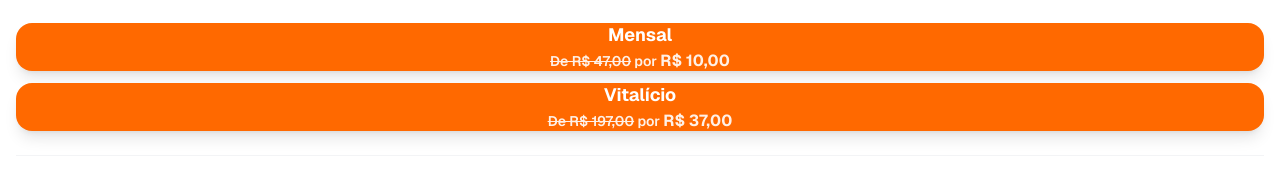
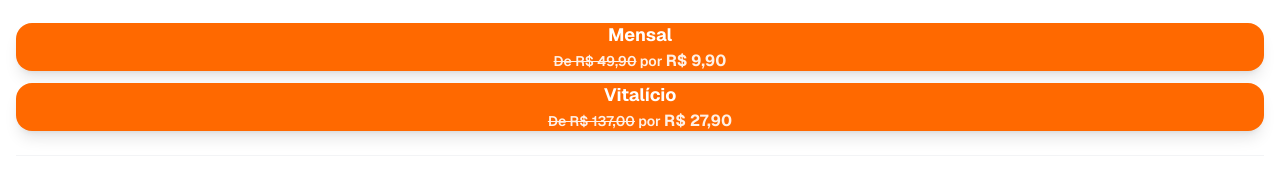
Before and after one commit to Loughann/HOTFOI, a Next.js app: page / in a window 1280 px wide. Both pictures are taken after a click on the button "Sim, sou maior de 18". Shown: the part 530-711 px from the top of the page. Built offline with nearby package versions, Linux system fonts and the light colour scheme.

Commit message:
first commit

```diff
--- a/app/profile-page-client.tsx
+++ b/app/profile-page-client.tsx
@@ -192,8 +192,8 @@ export default function ProfilePageClient() {
               <div className="text-center">
                 <div className="text-lg font-bold">Mensal</div>
                 <div className="text-sm opacity-90">
-                  <span className="line-through">De R$ 47,00</span> por{" "}
-                  <span className="text-base font-bold">R$ 10,00</span>
+                  <span className="line-through">De R$ 49,90</span> por{" "}
+                  <span className="text-base font-bold">R$ 9,90</span>
                 </div>
               </div>
             </Button>
@@ -205,8 +205,8 @@ export default function ProfilePageClient() {
               <div className="text-center">
                 <div className="text-lg font-bold">Vitalício</div>
                 <div className="text-sm opacity-90">
-                  <span className="line-through">De R$ 197,00</span> por{" "}
-                  <span className="text-base font-bold">R$ 37,00</span>
+                  <span className="line-through">De R$ 137,00</span> por{" "}
+                  <span className="text-base font-bold">R$ 27,90</span>
                 </div>
               </div>
             </Button>
```
